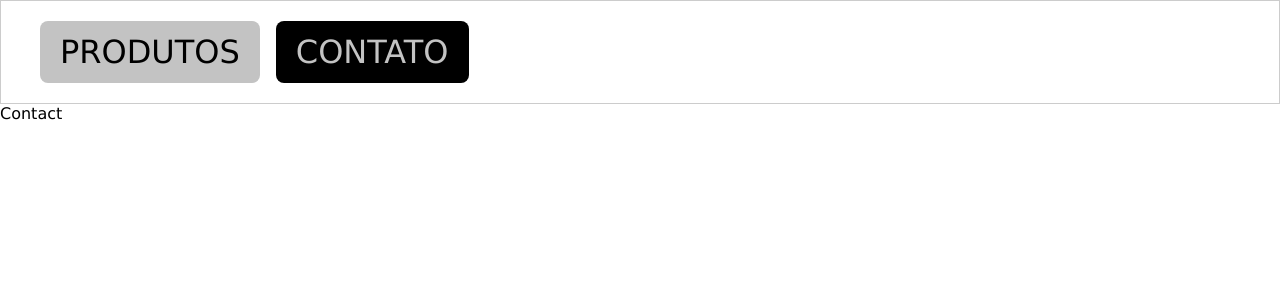
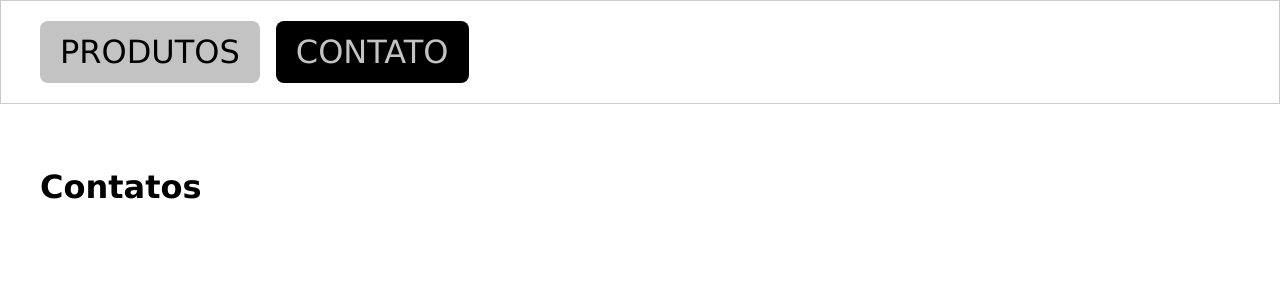
Before and after one commit to AlvesPHGA/ranek, a React (Vite) app: page /contact in a window 1280 px wide. Shown: the top 300 px of the page. Built offline with nearby package versions, Linux system fonts and the light colour scheme.

Commit message:
updated page contact and created a styled to contact

```diff
--- a/src/Pages/Contact/Contact.jsx
+++ b/src/Pages/Contact/Contact.jsx
@@ -1,7 +1,15 @@
 import React from 'react';
+import { Wrap } from '../../style/Styles.style';
+import { ContactStyle } from './Contact.style';
 
 const Contact = () => {
-   return <div>Contact</div>;
+   return (
+      <ContactStyle>
+         <Wrap>
+            <h1>Contatos</h1>
+         </Wrap>
+      </ContactStyle>
+   );
 };
 
 export default Contact;
--- /dev/null
+++ b/src/Pages/Contact/Contact.style.jsx
@@ -0,0 +1,9 @@
+import styled from 'styled-components';
+
+export const ContactStyle = styled.section`
+   padding: 4rem 0;
+
+   & h1 {
+      font-size: 2rem;
+   }
+`;
```
